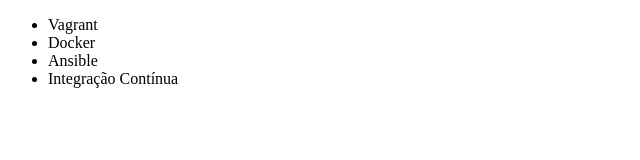
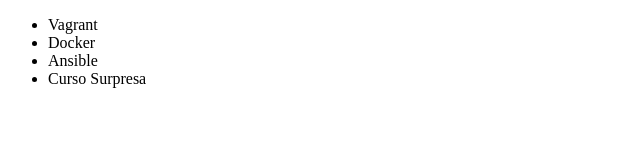
Before and after one commit to fgajlog/aluragit, a plain HTML site: page index.html in a window 1280 px wide. Shown: the full height of the page, 0-640 px from the left. Drawn offline with Linux system fonts and the light colour scheme.

Commit message:
alterando curso

```diff
--- a/index.html
+++ b/index.html
@@ -9,7 +9,7 @@
         <li>Vagrant</li>
         <li>Docker</li>
         <li>Ansible</li>
-        <li>Integração Contínua</li>
+        <li>Curso Surpresa</li>
     </ul>
 </body>
 </html>
```
